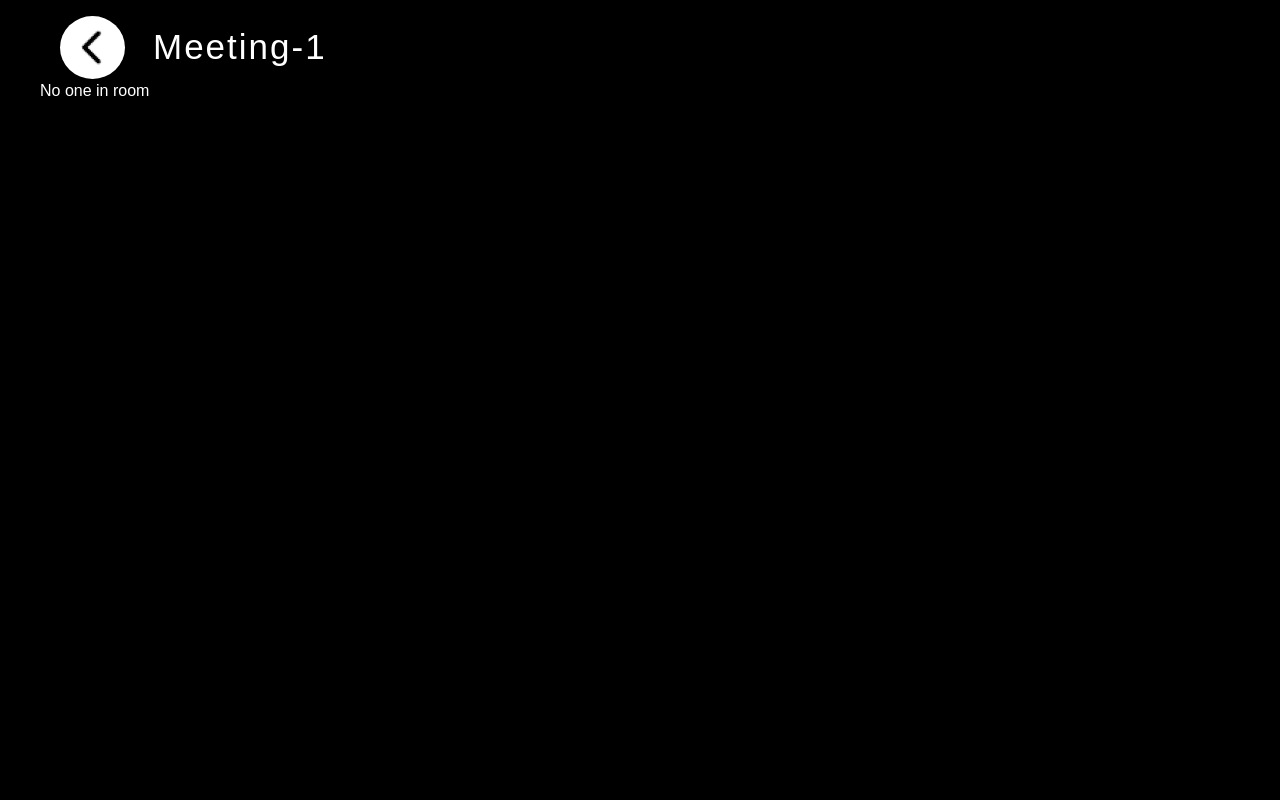
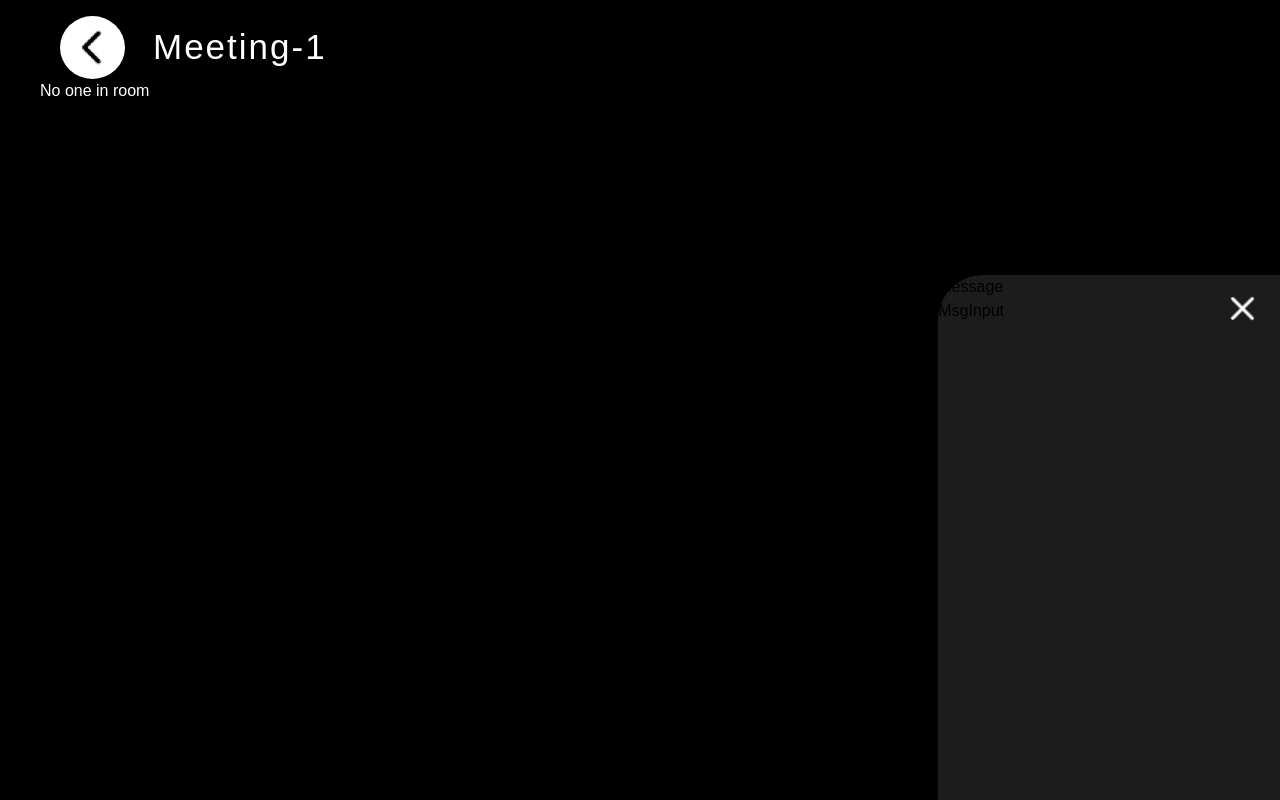
Before and after one commit to Febin-Joseph/zoomify, a React (Create React App) app in the folder client/: page /room/1 in a window 1280 px wide. Built offline with nearby package versions, Linux system fonts and the light colour scheme; no server answers.

Commit message:
made contribution to chat screen in video call

```diff
--- /dev/null
+++ b/client/src/components/chat/ChatNav.jsx
@@ -0,0 +1,13 @@
+import React from 'react'
+
+const ChatNav = () => {
+  return (
+    <div>
+      <div>
+
+      </div>
+    </div>
+  )
+}
+
+export default ChatNav
--- /dev/null
+++ b/client/src/components/chat/Message.jsx
@@ -0,0 +1,9 @@
+import React from 'react'
+
+const Message = () => {
+  return (
+    <div>Message</div>
+  )
+}
+
+export default Message
--- /dev/null
+++ b/client/src/components/chat/MsgInput.jsx
@@ -0,0 +1,9 @@
+import React from 'react'
+
+const MsgInput = () => {
+  return (
+    <div>MsgInput</div>
+  )
+}
+
+export default MsgInput
--- a/client/src/pages/videoCall/chat/Chat.jsx
+++ b/client/src/pages/videoCall/chat/Chat.jsx
@@ -1,16 +1,20 @@
 import React from 'react'
 import { closeBtn } from '../../../constants/icons'
+import { ChatNav, Message, MsgInput } from '../../../components'
 
 const Chat = () => {
     return (
-        <div className=''>
+        <div>
             <div className='fixed bottom-0 right-0 lg:h-[41vw] rounded-tl-[45px]
-       lg:w-[26.7vw] bg-[#2B2B2BA6]'>
+                  lg:w-[26.7vw] bg-[#2B2B2BA6]'>
                 <img
                     src={closeBtn}
                     alt="close"
                     className='absolute -top-4 -right-3 p-3'
                 />
+                <ChatNav />
+                <Message />
+                <MsgInput />
             </div>
         </div>
     )
--- a/client/src/pages/videoCall/room/Room.jsx
+++ b/client/src/pages/videoCall/room/Room.jsx
@@ -113,6 +113,7 @@ const Room = () => {
     ]);
 
     return (
+        <>
         <div className='flex flex-col bg-[#000] min-h-screen max-h-full text-white'>
         <div className='lg:ml-10 lg:mt-4'>
             <div className='ml-5 mt-0 flex items-center'>
@@ -152,18 +153,11 @@ const Room = () => {
                     />
                 </>
             )}
+            </div>
         </div>
-        </div>
+        <Chat />
+        </>
     );
 }
 
 export default Room;
-
-
-// (
-
-//             <div className='mt-4 '>
-//                 <Screen />
-//             </div>
-//             <Chat />
-// )
--- a/client/src/utils/SocketProvider.jsx
+++ b/client/src/utils/SocketProvider.jsx
@@ -9,7 +9,7 @@ export const useSocket = () => {
 }
 
 export const SocketProvider = (props) => {
-    const socket = useMemo(() => io(), [])
+    const socket = useMemo(() => io('https://zoomify-backend.vercel.app'), [])
 
     return (
         <SocketContext.Provider value={socket}>
```
Also changed, not shown: client/src/components/index.js (+13 -0 lines), 2 other files (tests, documents, lock files or other folders).
